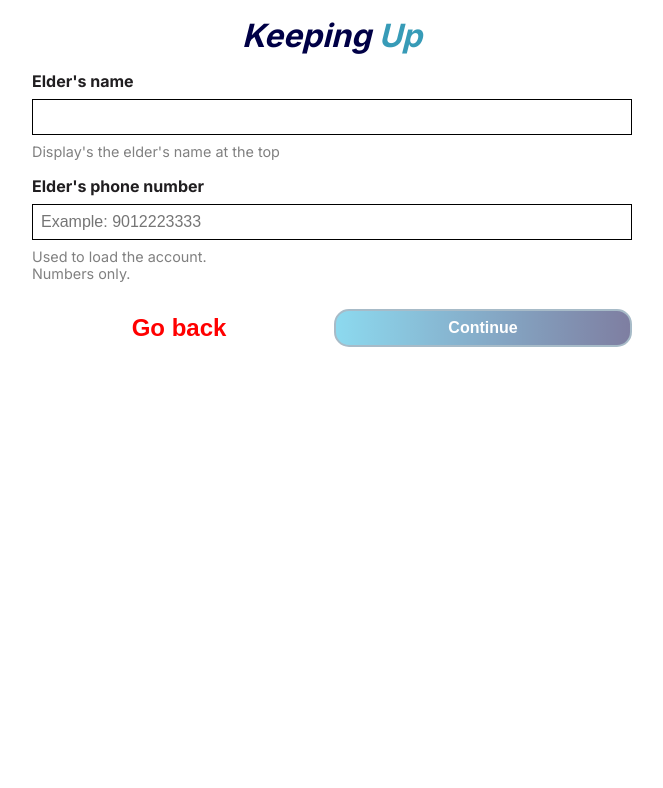
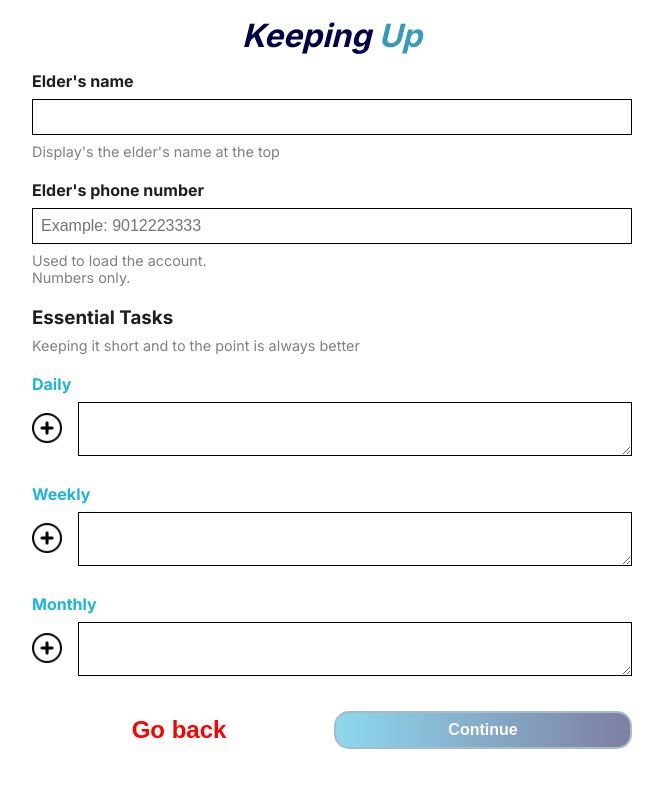
Before and after one commit to jcsmileyjr/elder, a Next.js app: page /accountCreation in a window 1280 px wide. Shown: the top 788 px of the page, without its empty margins (308-971 px from the left). Built offline with nearby package versions, Linux system fonts and the light colour scheme.

Commit message:
Feature: Essential tasks UI to the account screen

```diff
--- a/src/app/accountCreation/accountCreation.module.css
+++ b/src/app/accountCreation/accountCreation.module.css
@@ -19,7 +19,7 @@
 }
 
 .section {
-    margin-bottom: 1rem;
+    margin-bottom: 1.25rem;
 }
 
 .inputfield {
@@ -45,6 +45,37 @@
     color: red;
     font-weight: bold;
     text-transform: uppercase;
+}
+
+/*Essential Tasks*/
+.tasksTitle {
+    margin-bottom: .5rem;
+}
+
+.tasksTime {
+    color: #1CB5E0;
+    margin-top: 1.25rem;
+}
+
+.inputContainer {
+    display: flex;
+    gap:1rem;
+    align-items: center;
+}
+
+.taskInputs {
+
+}
+
+.taskStyles {
+    margin-bottom: 0.25rem;
+    font-size: .9rem;
+    margin-left: 3.8rem;
+}
+
+.buttonImage {
+    border: none;
+    background-color: transparent;
 }
 
 /*Done Button*/
--- a/src/app/accountCreation/page.js
+++ b/src/app/accountCreation/page.js
@@ -5,6 +5,8 @@ import { useRouter } from 'next/navigation';
 import { useState, useEffect} from 'react';
 import { updateDatabase } from '../libs/updateDatabase';
 import { ifDuplicatePhoneNumber } from '../libs/duplicatePhoneNumber';
+import Image from 'next/image';
+import PlusSign from '../plus-sign.png';
 
 const AccountCreation = () => {
     const router = useRouter() //  Use to relocate user to another page
@@ -12,6 +14,12 @@ const AccountCreation = () => {
     const [name, setName] = useState("");
     const [phoneNumber, setPhoneNumber] = useState("");
     const [duplicateNumberError, setDuplicateNumberError] = useState(false);
+    const [dailyTasks, setDailyTasks] = useState([]);
+    const [currentDailyTasks, setCurrentDailyTasks] = useState("");
+    const [weeklyTasks, setWeeklyTasks] = useState([]);
+    const [currentWeeklyTasks, setCurrentWeeklyTasks] = useState("");
+    const [monthlyTasks, setMonthlyTasks] = useState([]);
+    const [currentMonthlyTasks, setCurrentMonthlyTasks] = useState("");
 
     // Creates a new elder account and relocate the user to the viewEntries page
     const createAccount = () => {
@@ -50,6 +58,27 @@ const AccountCreation = () => {
         }
     }
 
+    /**
+     * Add text to a array of text
+     * Display below the section
+     * In the createAccount function: When "Continue" button is pressed and the array isn't empty, add it to the new elder object
+     */
+    const addDailyTask = () => {
+        setDailyTasks([...dailyTasks, currentDailyTasks]);
+        setCurrentDailyTasks("");
+    }
+
+    const addWeeklyTask = () => {
+        setWeeklyTasks([...weeklyTasks, currentWeeklyTasks]);
+        setCurrentWeeklyTasks("");
+    }
+
+    const addMonthlyTask = () => {
+        setMonthlyTasks([...monthlyTasks, currentMonthlyTasks]);
+        setCurrentMonthlyTasks("");
+    }
+
+    console.log("tasks", dailyTasks.length);
     return (
         <div className={styles.page}>
             <Header />
@@ -72,6 +101,60 @@ const AccountCreation = () => {
                         <p className={`${styles.informationText} ${styles.errorMessage}`}>Number already used. Choose another</p>
                     }
                 </div>
+                <div className={styles.section}>
+                    <h3 className={styles.tasksTitle}>Essential Tasks</h3>
+                    <p className={`${styles.informationText} ${styles.taskInformation}`}>Keeping it short and to the point is always better</p>
+
+                    {/* Daily Essential Tasks */}
+                    <h4 className={styles.tasksTime}>Daily</h4>
+                    <div className={styles.inputContainer}>
+                        <button className={styles.buttonImage} onClick={() => addDailyTask() }>
+                            <Image src={PlusSign}  width={30} height={30} alt="Plus icon to add text" />
+                        </button>
+                        <textarea type="text" value={currentDailyTasks} onChange={(e) => setCurrentDailyTasks(e.target.value)} className={`${styles.inputfield} ${styles.taskInputs}`} />
+                    </div>
+                    <ul>
+                        {dailyTasks.length > 0 &&
+                            dailyTasks.map( (tasks, index) => (
+                                <li className={styles.taskStyles} key={index + 'dailytask'}>{tasks}</li>
+                            ))
+                        }
+                    </ul>
+
+                    {/* Weekly Essential Tasks */}
+                    <h4 className={styles.tasksTime}>Weekly</h4>
+                    <div className={styles.inputContainer}>
+                        <button className={styles.buttonImage} onClick={() => addWeeklyTask() }>
+                            <Image src={PlusSign}  width={30} height={30} alt="Plus icon to add text" />
+                        </button>
+                        <textarea type="text" value={currentWeeklyTasks} onChange={(e) => setCurrentWeeklyTasks(e.target.value)} className={`${styles.inputfield} ${styles.taskInputs}`} />
+                    </div>
+
+                    <ul>
+                        {weeklyTasks.length > 0 &&
+                            weeklyTasks.map( (tasks, index) => (
+                                <li className={styles.taskStyles} key={index + 'weeklytask'}>{tasks}</li>
+                            ))
+                        }
+                    </ul>
+
+                    {/* Monthly Essential Tasks */}
+                    <h4 className={styles.tasksTime}>Monthly</h4>
+                    <div className={styles.inputContainer}>
+                        <button className={styles.buttonImage} onClick={() => addMonthlyTask() }>
+                            <Image src={PlusSign}  width={30} height={30} alt="Plus icon to add text" />
+                        </button>
+                        <textarea type="text" value={currentMonthlyTasks} onChange={(e) => setCurrentMonthlyTasks(e.target.value)} className={`${styles.inputfield} ${styles.taskInputs}`} />
+                    </div>
+
+                    <ul>
+                        {monthlyTasks.length > 0 &&
+                            monthlyTasks.map( (tasks, index) => (
+                                <li className={styles.taskStyles} key={index + 'monthlytask'}>{tasks}</li>
+                            ))
+                        }
+                    </ul>
+                </div>
                 <div className={styles.doneButtonContainer}>
                     <button type="button" className={`${styles.entryButton} ${styles.goBackLink}`} onClick={() => router.push("/")}> Go back</button>
                     <button onClick={() => createAccount()} disabled={enabledDoneButton()} className={`${styles.entryButton} ${styles.doneButtonStyle}`} type='button'>Continue</button>
```
Also changed, not shown: src/app/plus-sign.png (added).
